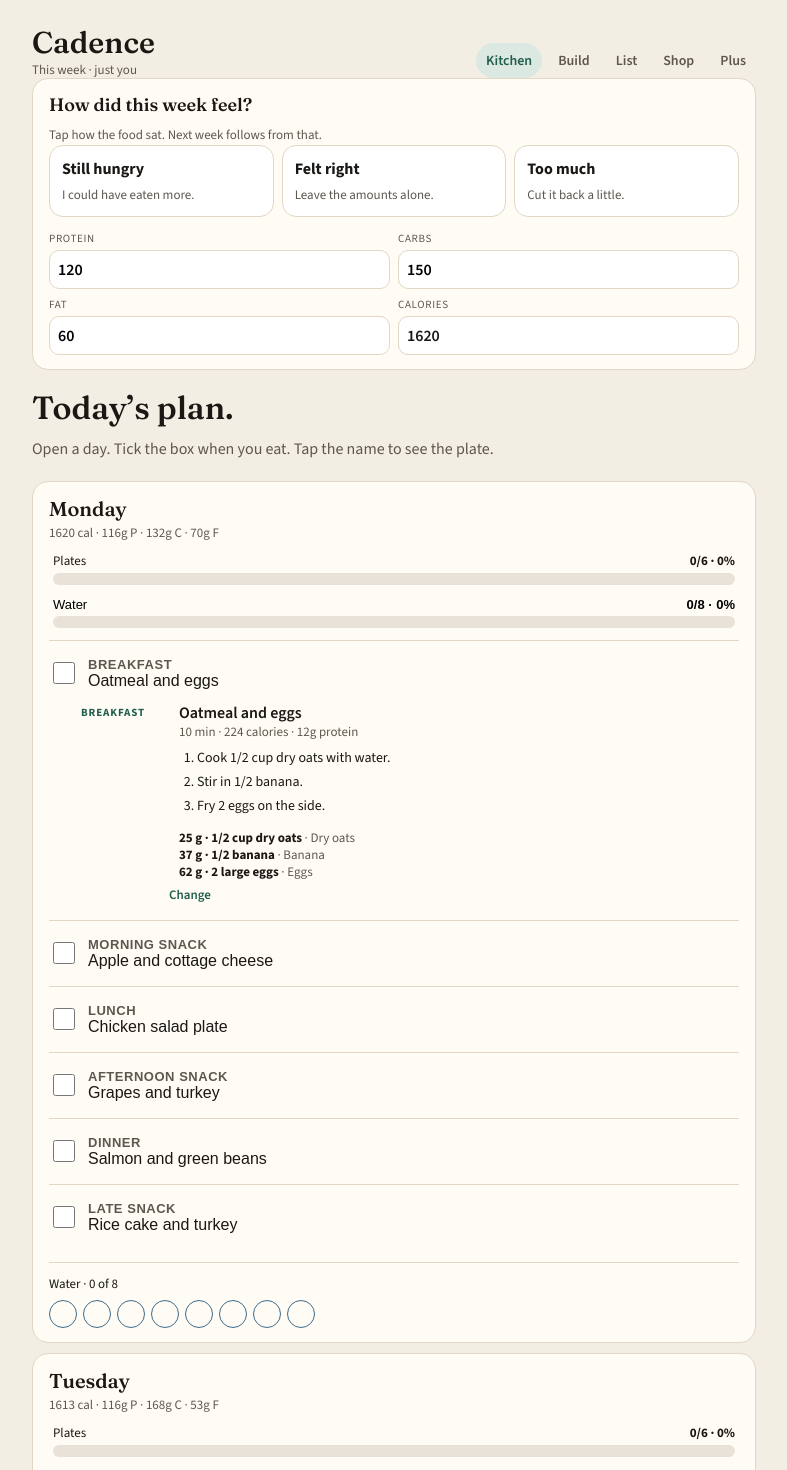
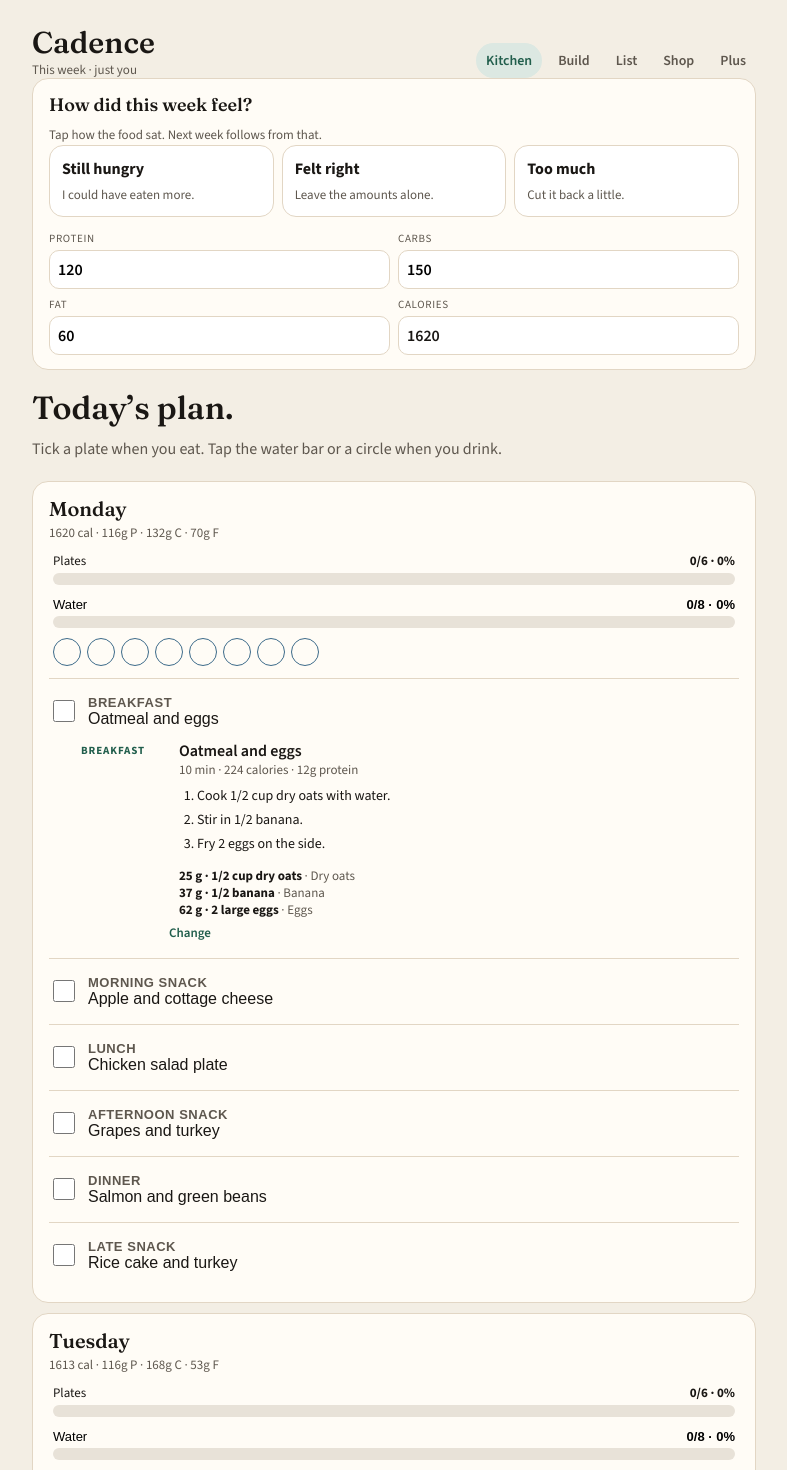
Before and after one commit to gcovarrubias23-5/cadence-web, a React (Vite) app: page / in a window 1280 px wide. Shown: the top 1470 px of the page, without its empty margins (246-1033 px from the left). Built offline with nearby package versions, Linux system fonts and the light colour scheme.

Commit message:
Water bar and glasses always tappable, fill the percent

```diff
--- a/src/App.jsx
+++ b/src/App.jsx
@@ -25,7 +25,7 @@ import {
   addGlass,
   dayEatenCount,
   glassesFor,
-  removeGlass,
+  setGlasses,
   slotDone,
   toggleEaten,
 } from './track.js'
@@ -108,6 +108,7 @@ export default function App() {
     setPicking(null)
   }
   function resetWeek() { setPicks(DEFAULT_WEEK); setPicking(null) }
+  function sip(dayId) { setWater((prev) => addGlass(prev, dayId)) }
 
   async function copyList() {
     try { await navigator.clipboard.writeText(shopText); setCopied('copied') }
@@ -160,7 +161,7 @@ export default function App() {
         <>
           <section className="hero">
             <h1>Today’s plan.</h1>
-            <p>Open a day. Tick the box when you eat. Tap the name to see the plate.</p>
+            <p>Tick a plate when you eat. Tap the water bar or a circle when you drink.</p>
           </section>
           {DAYS.map((d) => {
             const open = openDay === d.id
@@ -180,7 +181,17 @@ export default function App() {
                   </span>
                 </button>
                 <div style={{ padding: '0 4px 12px' }}>
-                  <ProgressBars ate={ate} drinks={drinks} />
+                  <ProgressBars ate={ate} drinks={drinks} onAddWater={() => sip(d.id)} />
+                  <div className="glasses" style={{ marginTop: 10 }}>
+                    {Array.from({ length: WATER_GOAL }, (_, i) => (
+                      <button
+                        key={i}
+                        type="button"
+                        className={i < drinks ? 'glass on' : 'glass'}
+                        onClick={() => setWater((prev) => setGlasses(prev, d.id, i + 1 === drinks ? i : i + 1))}
+                      />
+                    ))}
+                  </div>
                 </div>
                 {open && (
                   <div className="plan-list">
@@ -213,19 +224,6 @@ export default function App() {
                         </div>
                       )
                     })}
-                    <div className="water">
-                      <div className="water-label">Water · {drinks} of {WATER_GOAL}</div>
-                      <div className="glasses">
-                        {Array.from({ length: WATER_GOAL }, (_, i) => (
-                          <button
-                            key={i}
-                            type="button"
-                            className={i < drinks ? 'glass on' : 'glass'}
-                            onClick={() => setWater((prev) => (i < drinks ? removeGlass(prev, d.id) : addGlass(prev, d.id)))}
-                          />
-                        ))}
-                      </div>
-                    </div>
                   </div>
                 )}
               </article>
@@ -238,7 +236,6 @@ export default function App() {
         <>
           <section className="hero">
             <h1>Build the week.</h1>
-            <p>Six slots a day. Tap one to swap it.</p>
             <button className="btn" type="button" onClick={resetWeek}>Use the starter week</button>
           </section>
           {picks.map((row) => (
```
